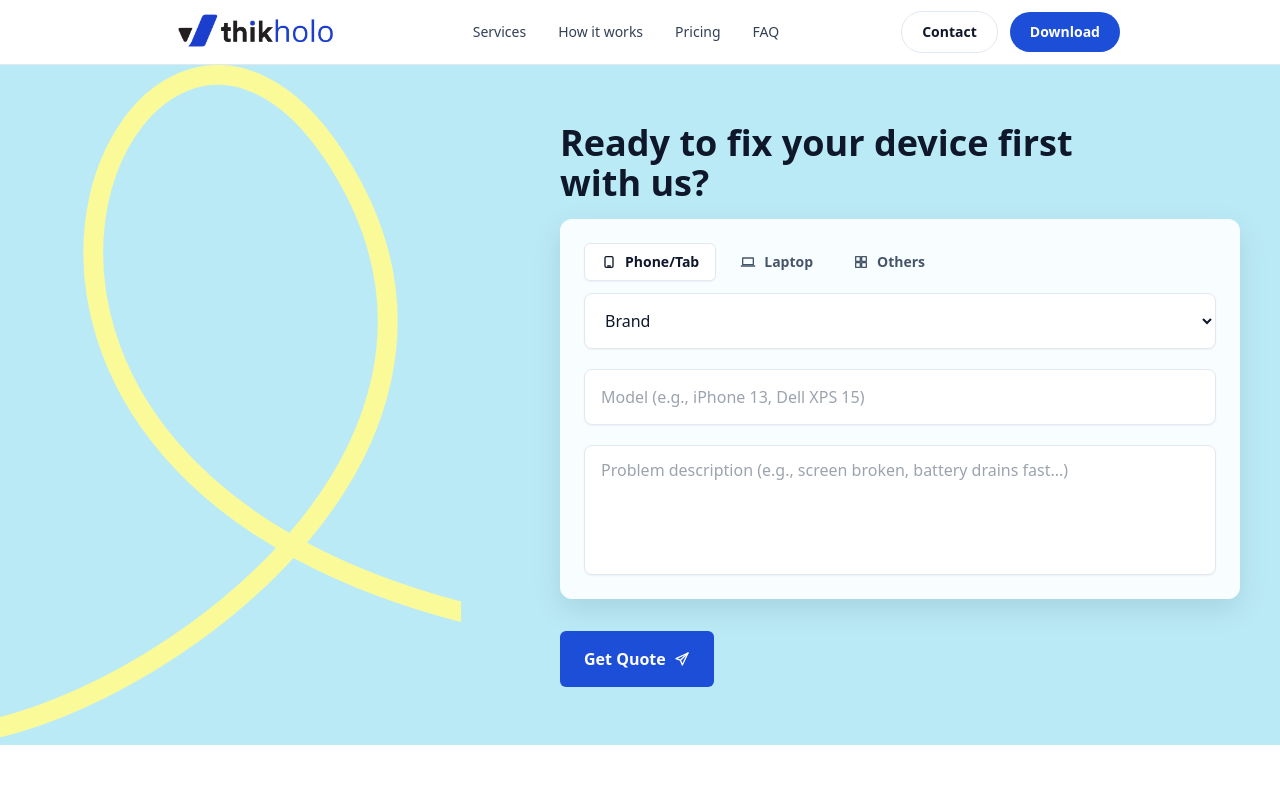
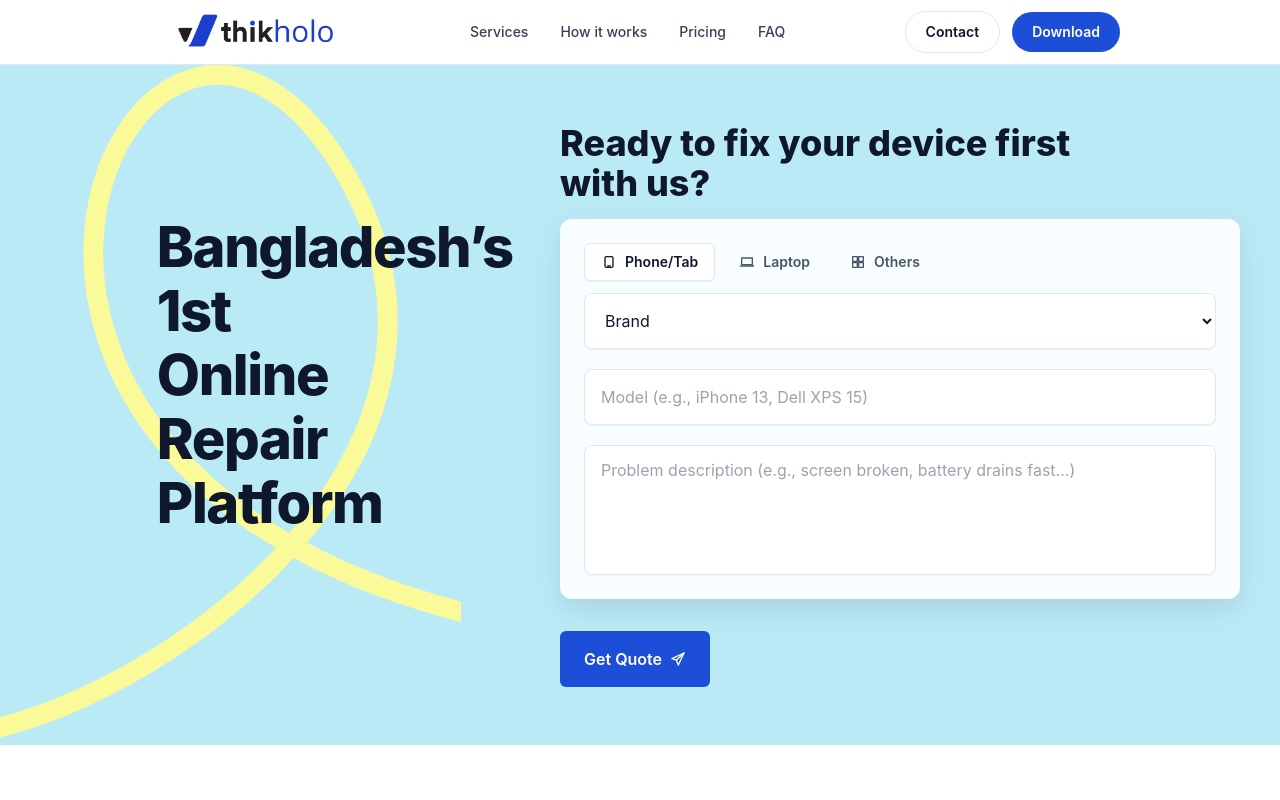
Before and after one commit to thikholo/thikholo_web, a React (Vite) app: page / in a window 1280 px wide. Shown: the top 800 px of the page. Built offline with nearby package versions, Linux system fonts and the light colour scheme.

Commit message:
hero fix

```diff
--- a/src/sections/Hero.jsx
+++ b/src/sections/Hero.jsx
@@ -23,7 +23,6 @@ const OTHER_BRANDS = [
   "Sony","JBL","Xiaomi","Samsung","Walton","Anker","Logitech","Bose",
   "Sennheiser","TP-Link","D-Link","Netgear","Apple","Google","Other",
 ];
-
 
 const MESSENGER_URL = "https://www.facebook.com/messages/t/thikholo.live";
 
@@ -76,7 +75,6 @@ export default function Hero() {
   const [lastMessage, setLastMessage] = useState("");
   const [copied, setCopied] = useState(false);
 
-  // ✅ move hooks INSIDE component
   const [showHelper, setShowHelper] = useState(false);
   const helperTimerRef = useRef(null);
 
@@ -103,7 +101,7 @@ export default function Hero() {
   function showHelperFor10s() {
     setShowHelper(true);
     if (helperTimerRef.current) clearTimeout(helperTimerRef.current);
-    helperTimerRef.current = setTimeout(() => setShowHelper(false), 3_000);
+    helperTimerRef.current = setTimeout(() => setShowHelper(false), 10_000);
   }
 
   async function onGetQuote() {
@@ -129,29 +127,50 @@ async function onGetQuote() {
     const ok = await copyText(msg);
     setCopied(ok);
 
-  // ✅ clear fields (React state)
+    // clear fields
     setBrand("");
     setModel("");
     setProblem("");
 
-  // ⚠️ NOTE: opening a new tab after setTimeout may be blocked by popup blockers
+    // ✅ Popup-safe way: open a blank tab immediately (user gesture), then navigate after 3s
+    const win = window.open("about:blank", "_blank");
     setTimeout(() => {
-    try {
-      win.location.href = MESSENGER_URL;
-    } catch {
-      // fallback if browser blocks location change
-      window.location.href = MESSENGER_URL;
-    }
+      if (win) win.location.href = MESSENGER_URL;
+      else window.location.href = MESSENGER_URL; // fallback
     }, 3000);
   }
-
 
   return (
     <section id="top" className="w-full">
       <div className="relative w-full overflow-hidden bg-[#BBEAF7] min-h-[480px] lg:min-h-[680px]">
-        {/* Left vector */}
+
+        {/* Left vector area */}
         <div className="pointer-events-none absolute inset-y-0 left-0 hidden md:block w-[45%] lg:w-[40%] xl:w-[36%] 2xl:w-[25%]">
           <img src={heroVector} alt="" className="h-full w-full object-cover opacity-95" />
+
+          {/* ✅ Bangladesh text: constrained inside vector area, no overlap with form */}
+          <div
+            className="
+    hidden lg:block
+    absolute z-10
+    top-[22%] right-6
+
+    font-['Inter'] font-extrabold tracking-tight text-slate-900
+    lg:text-[46px] xl:text-[56px] 2xl:text-[64px]
+
+    lg:leading-[48px]
+    xl:leading-[64px]
+    2xl:leading-[74px]
+
+    max-w-[250px] xl:max-w-[280px] 2xl:max-w-[320px]
+            "
+          >
+            Bangladesh’s 1st
+            <br />
+            Online Repair
+            <br />
+            Platform
+          </div>
         </div>
 
         {/* Right content pinned */}
@@ -165,7 +184,6 @@ setTimeout(() => {
               </h1>
 
               <div className="mt-4 rounded-xl bg-white/90 p-4 lg:p-5 xl:p-6 2xl:p-7 shadow-soft backdrop-blur">
-                {/* Device Type radio pills */}
                 <div className="flex flex-wrap gap-2">
                   {DEVICE_TYPES.map((t) => (
                     <TabPill
@@ -231,7 +249,6 @@ setTimeout(() => {
                 </span>
               </Button>
 
-              {/* Copy/helper (auto hides in 10s) */}
               {showHelper && lastMessage ? (
                 <div className="mt-3 rounded-lg border border-slate-200 bg-white/70 p-3 text-xs text-slate-700">
                   <div className="font-semibold">
@@ -255,6 +272,7 @@ setTimeout(() => {
                   ) : null}
                 </div>
               ) : null}
+
             </div>
           </div>
         </div>
--- a/tailwind.config.js
+++ b/tailwind.config.js
@@ -3,6 +3,9 @@ export default {
   content: ['./index.html', './src/**/*.{js,jsx}'],
   theme: {
     extend: {
+      fontFamily: {
+      sans: ["Inter", "ui-sans-serif", "system-ui"],
+      },
       container: { center: true, padding: '1rem' },
       colors: {
         brand: {
```
Lines whose indentation alone changed are shown as unchanged.
